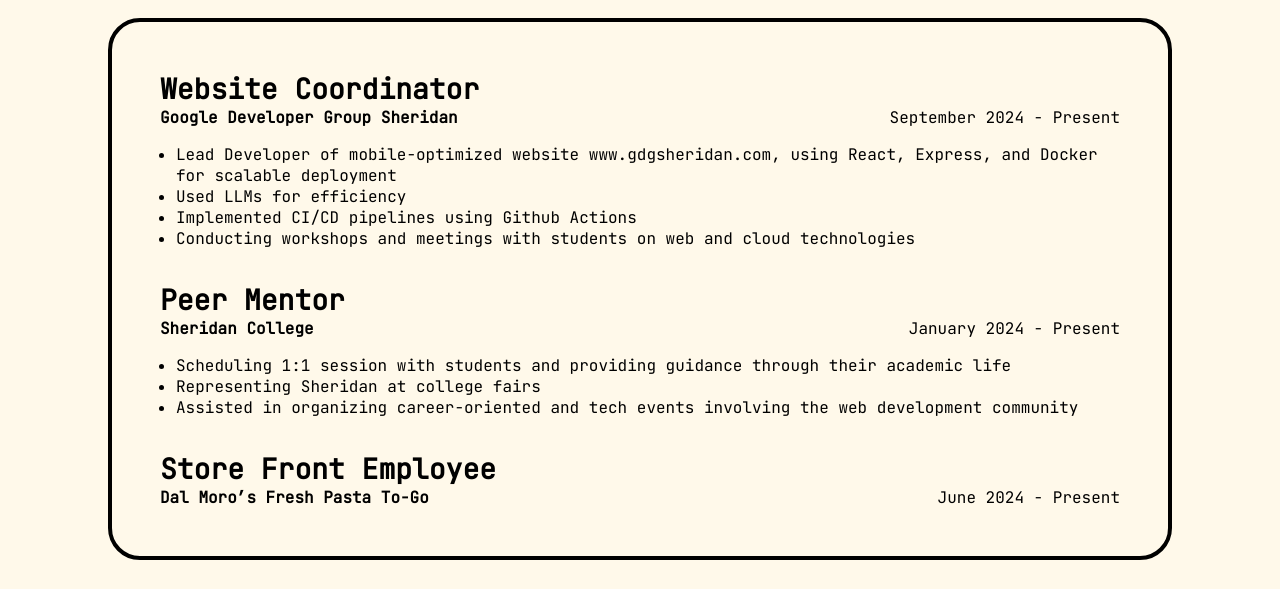
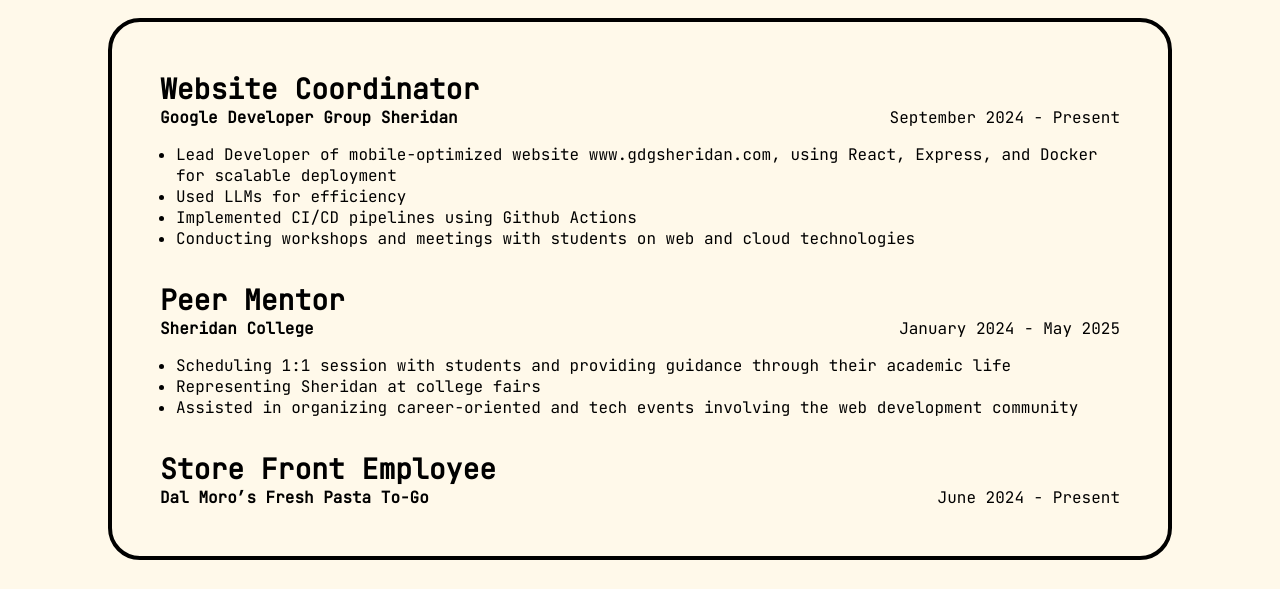
Before and after one commit to moinuddin95/portfolio, a React (Vite) app in the folder Portfolio/: page / in a window 1280 px wide. Shown: the part 626-1215 px from the top of the page. Built offline with nearby package versions, Linux system fonts and the light colour scheme.

Commit message:
Made the the education tab functional and added fade animation

```diff
--- a/Portfolio/src/components/Main/Main.tsx
+++ b/Portfolio/src/components/Main/Main.tsx
@@ -1,25 +1,29 @@
 import { useState } from "react";
-import Work from "../Work/Work";
+import WorkEducation from "../WorkEducation/WorkEducation";
 import "./Main.css";
+import { WorkEducationType } from "../../interfaces/WorkEducation";
 
 function Main() {
-  const [selectedTab, setSelectedTab] = useState(0);
-  // 0 -> Work
-  // 1 -> Education
-  // 2 -> Projects
+  const [selectedTab, setSelectedTab] = useState(WorkEducationType.WORK);
   return (
     <main>
       <nav>
-        <button className={selectedTab === 0 ? "selected" : ""}
-          onClick={() => setSelectedTab(0)}>
+        <button
+          className={selectedTab === WorkEducationType.WORK ? "selected" : ""}
+          onClick={() => setSelectedTab(0)}
+        >
           <h3>Work</h3>
         </button>
-        <button className={selectedTab === 1 ? "selected" : ""}
-          onClick={() => setSelectedTab(1)}>
+        <button
+          className={
+            selectedTab === WorkEducationType.EDUCATION ? "selected" : ""
+          }
+          onClick={() => setSelectedTab(1)}
+        >
           <h3>Education</h3>
         </button>
       </nav>
-      <Work />
+      <WorkEducation tab={selectedTab}/>
     </main>
   );
 }
--- a/Portfolio/src/components/Work/Work.tsx
+++ /dev/null
@@ -1,29 +0,0 @@
-import "./Work.css";
-import data from "../../models/work.json";
-
-function Work() {
-  return (
-    <div id="work">
-      {data.map((item, index) => (
-        <div key={index} className="work card">
-          <h3>{item.position}</h3>
-          <div className="header">
-            <h4>{item.organization}</h4>
-            <p>
-              {item.start_date} - {item.end_date}
-            </p>
-          </div>
-          <ul>
-            {item.responsibilities.map((responsibility, index) => (
-              <li key={index}>
-                <p> {responsibility} </p>
-              </li>
-            ))}
-          </ul>
-        </div>
-      ))}
-    </div>
-  );
-}
-
-export default Work;
--- a/Portfolio/src/components/Work/Work.css
+++ b/Portfolio/src/components/WorkEducation/WorkEducation.css
@@ -1,4 +1,4 @@
-div#work{
+div#work-education{
   margin: 2rem auto;
   padding: 3rem 3rem 0rem 3rem;
   width: min(90vw, 60rem);
@@ -9,21 +9,34 @@
 
   border: solid black 0.25rem;
   border-radius: 2rem;
+
+  transition: height 100ms ease;
 }
 
-.work.card{
+.work-education.card{
   padding-bottom: 2rem;
   width: 100%;
+  opacity: 0;
+  animation: fadeEffect 500ms forwards;
 }
-.work.card > .header{
+.work-education.card > .header{
   display: grid;
   grid-template-columns: repeat(2, 50%);
 }
-.work.card > .header > p{
+.work-education.card > .header > p{
   text-align: right;
 }
 
-.work.card > ul{
+.work-education.card > ul{
   padding-top: 1rem;
   padding-left: 1rem;
 }
+
+@keyframes fadeEffect{
+  from{
+    opacity: 0;
+  }
+  to{
+    opacity: 1;
+  }
+}
--- /dev/null
+++ b/Portfolio/src/components/WorkEducation/WorkEducation.tsx
@@ -0,0 +1,44 @@
+import "./WorkEducation.css";
+import workData from "../../models/work.json";
+import educationData from "../../models/education.json";
+import {
+  WorkEducationProps,
+  WorkEducationType,
+} from "../../interfaces/WorkEducation";
+
+function WorkEducation({ tab }: WorkEducationProps) {
+  return (
+    <div id="work-education" key={tab}>
+      {tab === WorkEducationType.WORK
+        ? workData.map((item, index) => (
+            <div key={index} className="work-education card">
+              <h3>{item.position}</h3>
+              <div className="header">
+                <h4>{item.organization}</h4>
+                <p>
+                  {item.start_date} - {item.end_date}
+                </p>
+              </div>
+              <ul>
+                {item.responsibilities.map((responsibility, index) => (
+                  <li key={index}>
+                    <p> {responsibility} </p>
+                  </li>
+                ))}
+              </ul>
+            </div>
+          ))
+        : educationData.map((item, index) => (
+            <div key={index} className="work-education card">
+              <h3>{item.degree}</h3>
+              <div className="header">
+                <h4>{item.institution}</h4>
+                <p>{item.graduation_date}</p>
+              </div>
+            </div>
+          ))}
+    </div>
+  );
+}
+
+export default WorkEducation;
--- /dev/null
+++ b/Portfolio/src/interfaces/WorkEducation.ts
@@ -0,0 +1,10 @@
+enum WorkEducationType {
+  WORK,
+  EDUCATION,
+}
+interface WorkEducationProps {
+  tab: WorkEducationType;
+}
+
+export { WorkEducationType };
+export type { WorkEducationProps };
--- /dev/null
+++ b/Portfolio/src/models/education.json
@@ -0,0 +1,8 @@
+[
+    {
+      "institution": "Sheridan College",
+      "graduation_date": "April 2025",
+      "degree": "Diploma in Computer Programming",
+      "gpa": 3.8
+    }
+  ]
--- a/Portfolio/src/models/work.json
+++ b/Portfolio/src/models/work.json
@@ -17,7 +17,7 @@
     "location": "Mississauga, ON, Canada",
     "position": "Peer Mentor",
     "start_date": "January 2024",
-    "end_date": "Present",
+    "end_date": "May 2025",
     "responsibilities": [
       "Scheduling 1:1 session with students and providing guidance through their academic life",
       "Representing Sheridan at college fairs",
```
